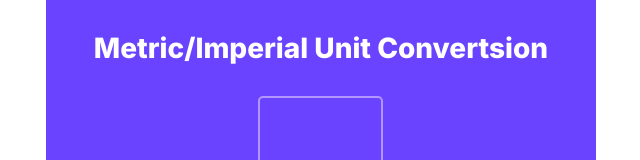
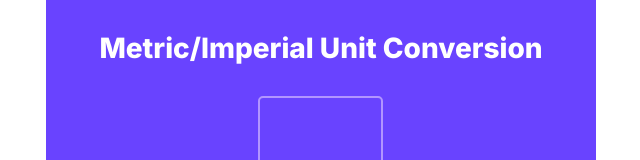
Before and after one commit to GBracode/units-converter-project, a plain HTML site: page index.html in a window 1280 px wide. Shown: the top 160 px of the page, without its empty margins (319-959 px from the left). Drawn offline with Linux system fonts and the light colour scheme.

Commit message:
spelling fixed

```diff
--- a/index.html
+++ b/index.html
@@ -17,7 +17,7 @@
     <div class="main-container">
       <div class="container">
         <div class="sec-1">
-          <h1 class="title">Metric/Imperial Unit Convertsion</h1>
+          <h1 class="title">Metric/Imperial Unit Conversion</h1>
           <input id="input-get" type="text" />
           <button id="convert-btn">Convert</button>
         </div>
```
